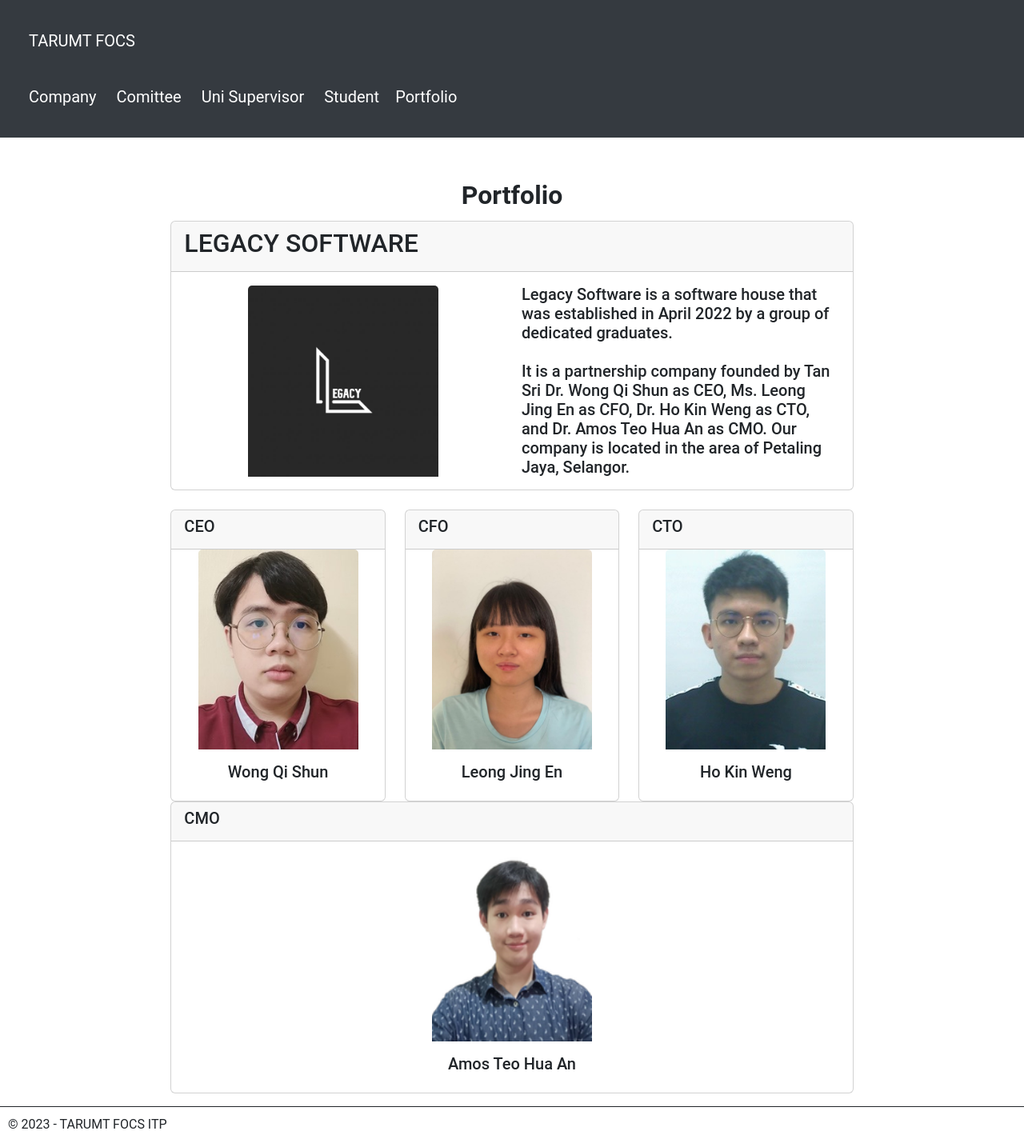
After one commit to Amos-tha/CloudAss, a Flask app: page /portfolio in a window 1280 px wide. The commit adds this page. Shown: the whole page at 80% size. Run offline with Flask 2, Linux system fonts and the light colour scheme; some libraries are stand-ins or nearby versions.

Commit message:
portfolio

```diff
--- a/app.py
+++ b/app.py
@@ -461,5 +461,9 @@ def stud_uploadDoc():
     stud_viewDoc_page
     return redirect(url_for("stud_viewDoc_page", msg=msg))
 
+@app.route("/portfolio", methods=['GET','POST'])
+def portfolio_page():
+    return render_template('Portfolio.html')
+
 if __name__ == '__main__':
     app.run(host='0.0.0.0', port=80, debug=True)
--- /dev/null
+++ b/templates/Portfolio.html
@@ -0,0 +1,89 @@
+{%extends "generalLayout.html"%}
+
+{% block title %}Portfolio{% endblock %}
+
+{% block content %}
+<div class="d-flex flex-row justify-content-center align-items-center mt-5">
+    <div class="col-8">
+        <div class="fs-2 fw-bold text-center mb-2">Portfolio</div>
+        <div class="card mb-4" style="width:100%">
+            <div class="card-header">
+                <h2 class="card-title">LEGACY SOFTWARE</h2>
+            </div>
+            <div class="card-body row">
+                <div class="col" style="display: flex; align-items: center; justify-content: center;">
+                    <img src="./static/media/Llogo.jpg" class="card-img-top" alt="pic" style="width: 60%;">
+                </div>
+                <div class="col" style="display: flex; align-items: center; justify-content: center;">
+                    <div>
+                        <h5 class="card-text">
+                            Legacy Software is a software house that was established in April 2022 by a group of
+                            dedicated graduates. <br><br>
+                            It is a partnership company founded by Tan Sri Dr. Wong Qi Shun as CEO, Ms. Leong Jing En as
+                            CFO, Dr. Ho Kin Weng as CTO, and Dr. Amos Teo Hua An as CMO. Our company is located in the area of Petaling Jaya, Selangor. <br>
+                        </h5>
+                    </div>
+                </div>
+            </div>
+        </div>
+        <div class="row mb-3">
+            <div class="col">
+                <div class="card">
+                    <div class="card-header">
+                        <h5 class="card-title">CEO</h5>
+                    </div>
+                    <div style="display: flex; align-items: center; justify-content: center;">
+                        <img src="./static/media/QS.jpg" class="card-img-top" alt="img"
+                            style="width: 200px; height: 250px;">
+                    </div>
+                    <div class="card-body text-center">
+                        <h5 class="card-title">Wong Qi Shun</h5>
+                    </div>
+                </div>
+            </div>
+            <div class="col">
+                <div class="card">
+                    <div class="card-header">
+                        <h5 class="card-title">CFO</h5>
+                    </div>
+                    <div style="display: flex; align-items: center; justify-content: center;">
+                        <img src="./static/media/JE.jpg" class="card-img-top" alt="img"
+                            style="width: 200px; height: 250px;">
+                    </div>
+                    <div class="card-body text-center">
+                        <h5 class="card-title">Leong Jing En</h5>
+                    </div>
+                </div>
+            </div>
+            <div class="col">
+                <div class="card">
+                    <div class="card-header">
+                        <h5 class="card-title">CTO</h5>
+                    </div>
+                    <div style="display: flex; align-items: center; justify-content: center;">
+                        <img src="./static/media/KW.jpg" class="card-img-top" alt="img"
+                            style="width: 200px; height: 250px;">
+                    </div>
+                    <div class="card-body text-center">
+                        <h5 class="card-title">Ho Kin Weng</h5>
+                    </div>
+                </div>
+            </div>
+            <div class="col">
+                <div class="card">
+                    <div class="card-header">
+                        <h5 class="card-title">CMO</h5>
+                    </div>
+                    <div style="display: flex; align-items: center; justify-content: center;">
+                        <img src="./static/media/Amos.jpg" class="card-img-top" alt="img"
+                            style="width: 200px; height: 250px;">
+                    </div>
+                    <div class="card-body text-center">
+                        <h5 class="card-title">Amos Teo Hua An</h5>
+                    </div>
+                </div>
+            </div>
+        </div>
+    </div>
+</div>
+{%endblock%}
--- a/templates/generalLayout.html
+++ b/templates/generalLayout.html
@@ -79,6 +79,7 @@
             <a class="nav-link" href="#">Comittee</a> &nbsp;
             <a class="nav-link" href="#">Uni Supervisor</a> &nbsp;
             <a class="nav-link" href="#">Student</a>
+            <a class="nav-link" href="#">Portfolio</a>
         </div>
     </div>
     <!-- End of page navibation -->
```
Also changed, not shown: static/media/Amos.jpg (added), static/media/JE.jpg (added), static/media/KW.jpg (added), static/media/Llogo.jpg (added), static/media/QS.jpg (added).
